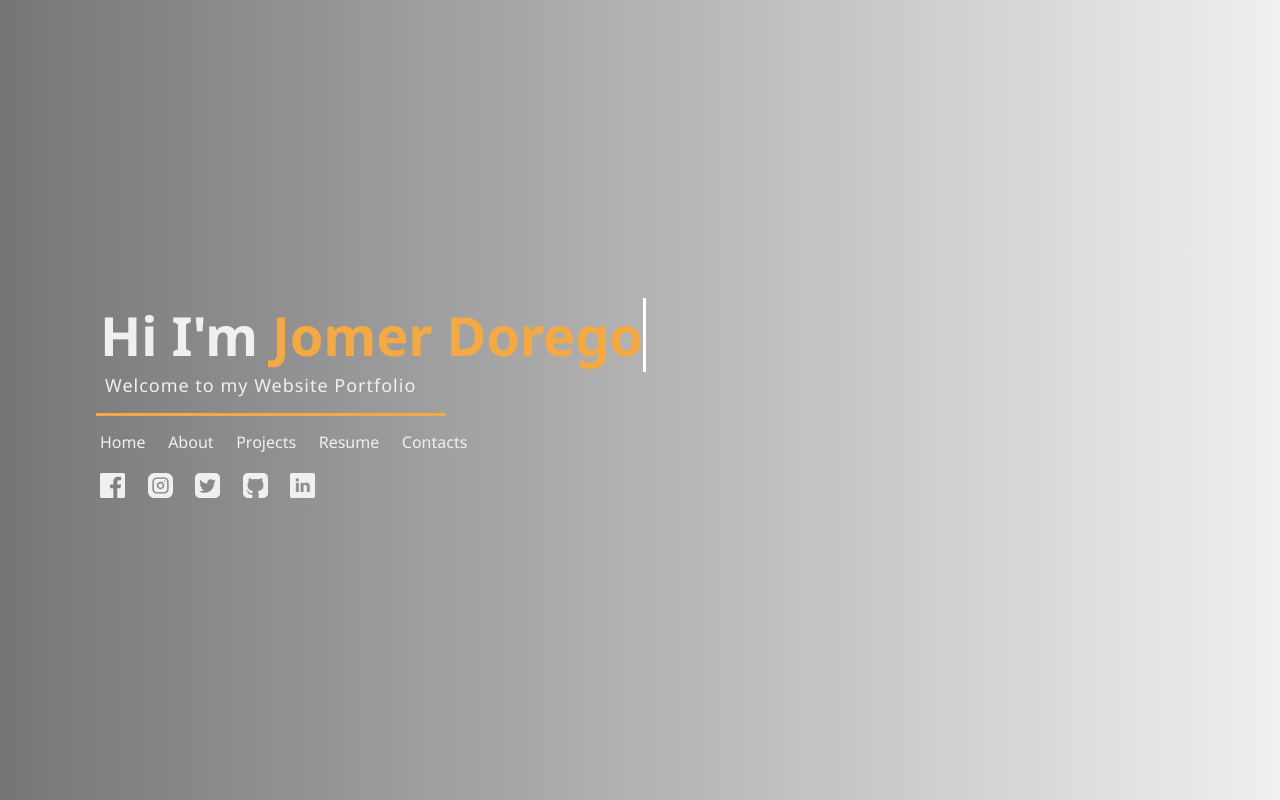
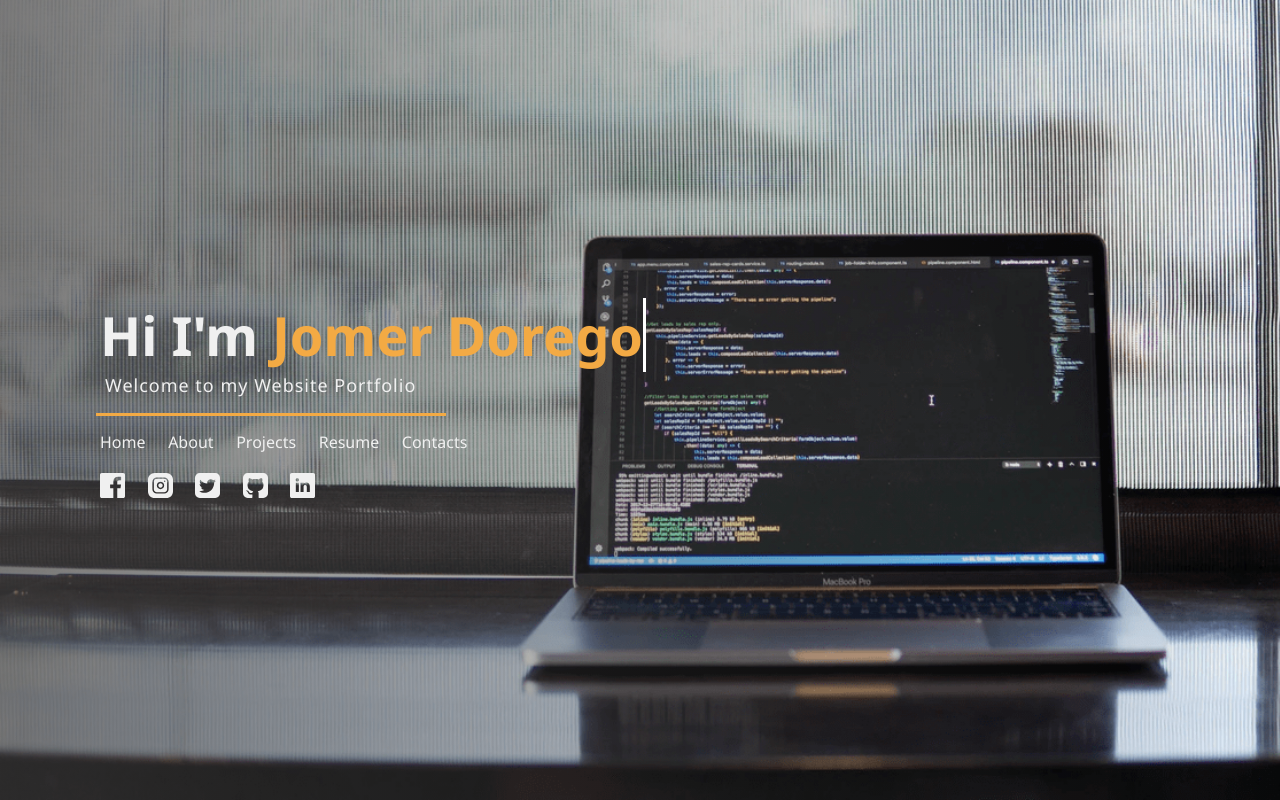
Before and after one commit to jcoder6/Portfolio-Website, a plain HTML site: page index.html in a window 1280 px wide. Drawn offline with Linux system fonts and the light colour scheme.

Commit message:
fix main hero image linking

```diff
--- a/app/styles/style/css/style.css
+++ b/app/styles/style/css/style.css
@@ -375,12 +375,12 @@ body {
   font-size: 1.8rem;
 }
 
-@use './components/animation' as *;
+
 .home {
   pointer-events: none;
   width: 100%;
   height: 100vh;
-  background-image: url("../../images/mobile.png");
+  background-image: url("../../../../images/mobile.png");
   background-size: cover;
   background-repeat: no-repeat;
   overflow-y: hidden;
@@ -412,7 +412,7 @@ body {
     -webkit-box-align: center;
         -ms-flex-align: center;
             align-items: center;
-    background-image: url("../../images/computer.png");
+    background-image: url("../../../../images/computer.png");
   }
 }
 
```
